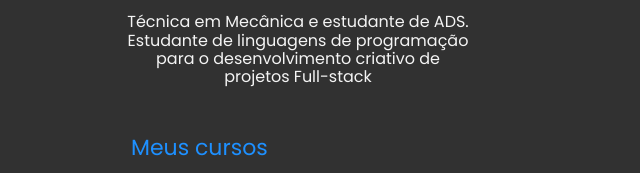
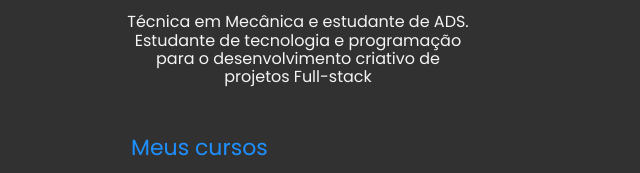
Before and after one commit to gabiapp/portifolio_project, a plain HTML site: page index.html in a window 1280 px wide. Shown: the part 301-474 px from the top of the page, 342-982 px from the left. Drawn offline with nearby package versions, Linux system fonts and the light colour scheme; a web font is replaced by a local one.

Commit message:
Descrição pesssoal adaptada

```diff
--- a/index.html
+++ b/index.html
@@ -38,7 +38,7 @@
                 <img class="perfil__foto" src="assets/imagens/foto_perfil.png.png" alt="Foto de Perfil">
                 <h1 class="perfil__nome">Gabriela A. Z. Nunez</h1>
                 <p class="perfil__descricao">
-                    Técnica em Mecânica e estudante de ADS. Estudante de linguagens de programação para o desenvolvimento criativo de projetos Full-stack
+                    Técnica em Mecânica e estudante de ADS. Estudante de tecnologia e programação para o desenvolvimento criativo de projetos Full-stack
                 </p>
             </div>
             <section class="section">
```
